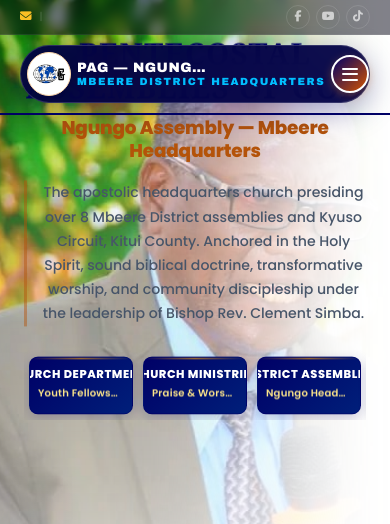
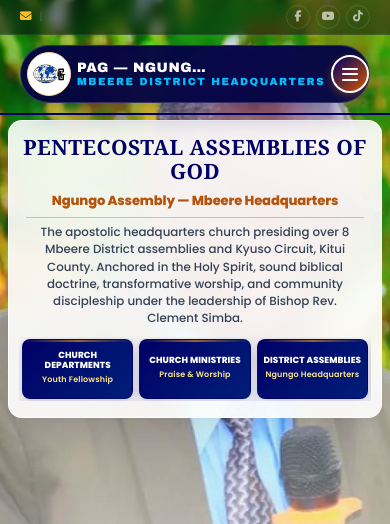
Before and after one commit to DominionSoftwaresLtd/Pentecostal-Assemblies-of-God-, a React (Vite) app in the folder PAOG-FRONT-END-/: page / in a window 390 px wide. Shown: the top 524 px of the page. Built offline with nearby package versions, Linux system fonts and the light colour scheme; no server answers; a web font is replaced by a local one.

Commit message:
style: overhaul mobile hero layout spanning 3/4 screen with frosted glass and full card visibility

```diff
--- a/PAOG-FRONT-END-/src/components/CreativeSlider.css
+++ b/PAOG-FRONT-END-/src/components/CreativeSlider.css
@@ -633,93 +633,226 @@
 @media (max-width: 900px) {
   .creative-hero {
     height: calc(100vh - var(--ticker-height, 46px));
-    min-height: 620px;
+    min-height: calc(100vh - var(--ticker-height, 46px));
+    height: calc(100svh - var(--ticker-height, 46px));
+    min-height: calc(100svh - var(--ticker-height, 46px));
+    overflow: hidden;
   }
-  /* On mobile/tablet, Bishop becomes a subtle atmospheric presence */
+
+  /* Bishop photo as respectful, atmospheric background on mobile */
   .hero-bishop-full-presence {
+    position: absolute;
+    inset: 0;
     width: 100%;
     max-width: 100%;
-    opacity: 0.35;
-    z-index: 2;
+    height: 100%;
+    opacity: 0.38;
+    z-index: 1;
+    pointer-events: none;
+    -webkit-mask-image: linear-gradient(
+      to bottom,
+      rgba(0, 0, 0, 1) 0%,
+      rgba(0, 0, 0, 0.95) 45%,
+      rgba(0, 0, 0, 0.5) 75%,
+      transparent 100%
+    );
+    mask-image: linear-gradient(
+      to bottom,
+      rgba(0, 0, 0, 1) 0%,
+      rgba(0, 0, 0, 0.95) 45%,
+      rgba(0, 0, 0, 0.5) 75%,
+      transparent 100%
+    );
   }
+
   .hero-bishop-full-img {
-    object-position: center 15%;
-    -webkit-mask-image: linear-gradient(to bottom, rgba(0,0,0,1) 0%, rgba(0,0,0,0.6) 60%, transparent 100%);
-    mask-image: linear-gradient(to bottom, rgba(0,0,0,1) 0%, rgba(0,0,0,0.6) 60%, transparent 100%);
+    position: absolute;
+    inset: 0;
+    width: 100%;
+    height: 100%;
+    object-fit: cover;
+    object-position: center 8%;
   }
-  .hero-bishop-badge-pill {
-    bottom: 80px;
-    left: 50%;
-    transform: translateX(-50%);
-    padding: 6px 16px;
-  }
+
+  /* Showcase cleanly positioned below floating header, spanning ~3/4 of mobile screen */
   .hero-wording-showcase {
     position: absolute;
     inset: 0;
     width: 100%;
     max-width: 100%;
+    left: 0;
     right: 0;
     top: 0;
+    bottom: 0;
     transform: none;
-    padding: calc(var(--header-total, 116px) + 20px) 24px 90px;
+    padding: calc(var(--header-total, 116px) + 8px) 14px 16px;
     display: flex;
+    flex-direction: column;
+    align-items: center;
+    justify-content: flex-start;
+    z-index: 10;
+    overflow-y: auto;
+    -webkit-overflow-scrolling: touch;
+  }
+
+  /* Frosted glass card protecting text contrast and episcopal elegance */
+  .hero-text-card {
+    position: relative;
+    left: auto;
+    right: auto;
+    top: auto;
+    transform: none !important;
+    text-align: center;
+    width: 100%;
+    max-width: 520px;
+    margin: 0 auto;
+    padding: 16px 14px 18px;
+    background: rgba(255, 255, 255, 0.90);
+    backdrop-filter: blur(16px);
+    -webkit-backdrop-filter: blur(16px);
+    border-radius: 18px;
+    border: 1.5px solid rgba(255, 255, 255, 0.95);
+    box-shadow: 0 10px 32px rgba(0, 0, 102, 0.08), 0 2px 6px rgba(0, 0, 0, 0.03);
+  }
+
+  .hero-text-card.active {
+    transform: none !important;
+  }
+
+  .hero-title {
+    margin-bottom: 8px;
+  }
+
+  .hero-title-main {
+    font-size: clamp(1.35rem, 5.2vw, 1.8rem);
+    line-height: 1.16;
+    letter-spacing: 0.02em;
+    display: inline-block;
+  }
+
+  .hero-title-sub {
+    font-size: clamp(0.85rem, 3.2vw, 1.05rem);
+    margin-top: 5px;
+    line-height: 1.25;
+  }
+
+  .hero-desc {
+    font-size: clamp(0.76rem, 2.7vw, 0.86rem);
+    line-height: 1.52;
+    border-left: none;
+    padding-left: 0;
+    border-top: 1.5px solid rgba(180, 83, 9, 0.35);
+    padding-top: 8px;
+    margin: 0 auto 12px;
+    max-width: 96%;
+    color: #334155;
+  }
+
+  /* Conveyor cards pad on mobile */
+  .hero-cta-wrapper {
+    max-width: 100%;
+    padding: 2px 0;
+  }
+
+  .hero-cta-item {
+    padding: 0 3px;
+  }
+
+  .hero-creative-card {
+    height: 64px;
+    padding: 6px 3px;
+    border-radius: 8px;
+  }
+
+  .hero-card-title {
+    font-size: clamp(0.56rem, 2.1vw, 0.65rem);
+    font-weight: 800;
+    letter-spacing: 0.01em;
+    white-space: normal;
+    line-height: 1.15;
+    word-break: break-word;
+    display: flex;
+    flex-direction: column;
     align-items: center;
     justify-content: center;
-    z-index: 10;
   }
-  .hero-text-card {
-    text-align: center;
-    max-width: 580px;
-    right: auto;
-    left: 50%;
-    transform: translate(-50%, -50%) translateY(20px);
+
+  .hero-card-roller {
+    height: 16px;
+    line-height: 16px;
+    margin-top: 2px;
   }
-  .hero-text-card.active {
-    transform: translate(-50%, -50%) translateY(0);
+
+  .hero-card-roll-item {
+    height: 16px;
+    line-height: 16px;
+    font-size: clamp(0.52rem, 1.9vw, 0.59rem);
+    white-space: nowrap;
+    overflow: hidden;
+    text-overflow: ellipsis;
+    padding: 0 2px;
   }
+
   .hero-logo-badge {
-    margin: 0 auto 14px;
+    margin: 0 auto 12px;
   }
+
   .hero-eyebrow {
     justify-content: center;
   }
-  .hero-desc {
-    margin: 0 auto 24px;
-  }
-  .hero-cta-group {
-    flex-wrap: wrap;
-    justify-content: center;
-  }
-  .hero-title {
-    font-size: 1.85rem;
-  }
+
   .hero-nav-bar {
-    padding: 0 24px 20px;
+    padding: 0 20px 16px;
   }
 }
 
 @media (max-width: 480px) {
-  .hero-title {
-    font-size: 1.55rem;
+  .hero-wording-showcase {
+    padding: calc(var(--header-total, 116px) + 4px) 8px 14px;
   }
+
+  .hero-text-card {
+    padding: 14px 10px 16px;
+    border-radius: 14px;
+  }
+
+  .hero-title-main {
+    font-size: clamp(1.22rem, 5.4vw, 1.5rem);
+  }
+
+  .hero-title-sub {
+    font-size: 0.82rem;
+    margin-top: 4px;
+  }
+
   .hero-desc {
-    font-size: 0.88rem;
+    font-size: 0.74rem;
+    line-height: 1.45;
+    margin-bottom: 10px;
+    padding-top: 6px;
   }
-  .hero-cta-group {
-    flex-direction: column;
-    width: 100%;
+
+  .hero-creative-card {
+    height: 60px;
+    padding: 5px 2px;
   }
-  .hero-btn-primary,
-  .hero-btn-outline {
-    width: 100%;
-    justify-content: center;
+
+  .hero-card-title {
+    font-size: 0.55rem;
   }
+
+  .hero-card-roll-item {
+    font-size: 0.50rem;
+  }
+
   .hero-bishop-badge-pill {
     display: none;
   }
+
   .hero-slide-counter {
     display: none;
   }
+
   .hero-dot {
     width: 20px;
   }
```
